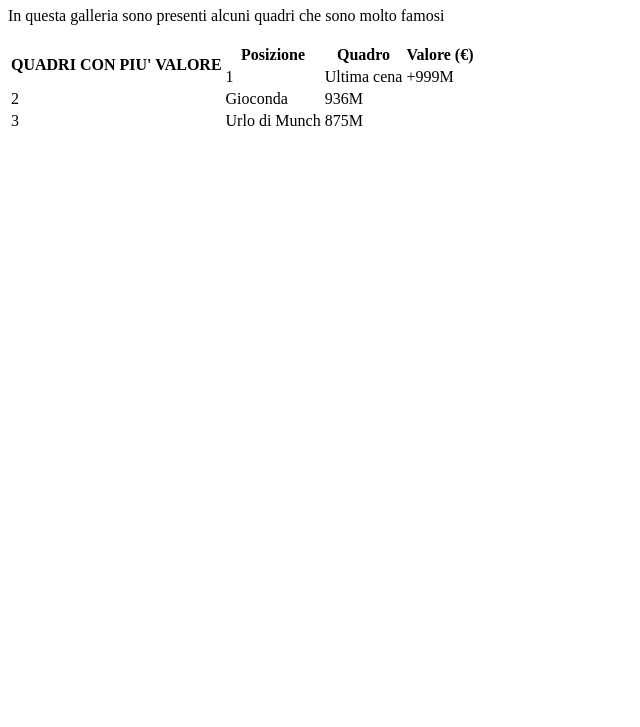
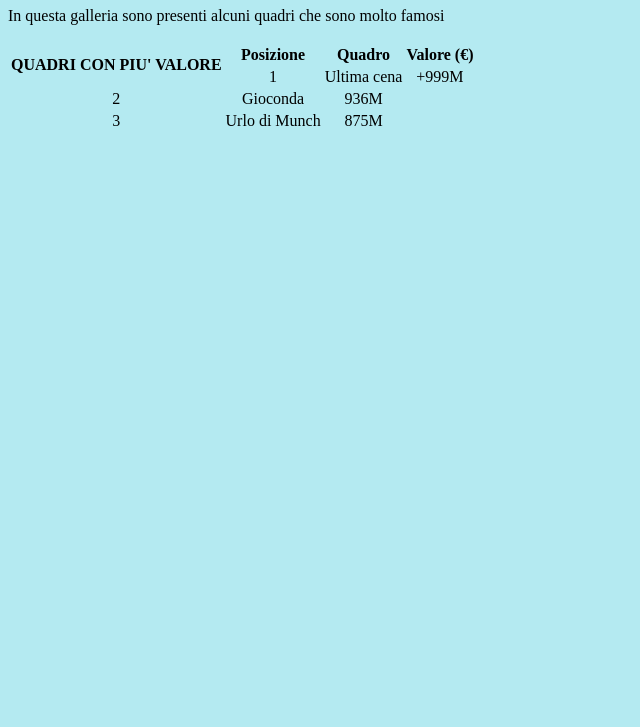
Before and after one commit to gabrielecapris-boop/Galleria-digitale-Capris, a plain HTML site: page index.html in a window 1280 px wide. Shown: the part 73-800 px from the top of the page, without its empty margins (0-640 px from the left). Drawn offline with Linux system fonts and the light colour scheme.

Commit message:
creazione stile

```diff
--- a/index.html
+++ b/index.html
@@ -2,6 +2,15 @@
     <head>
         <meta charset="UTF-8">
         <title>Galleria d'arte digitale</title>
+        <style>
+            body{
+                background-color: rgb(180, 234, 241);
+                text-decoration: rgb(139, 100, 85);
+            }
+            table{
+                text-align: center;
+            }
+        </style>
     </head>
     <body>
         <h1>Galleria d'arte digitale</h1>
```
